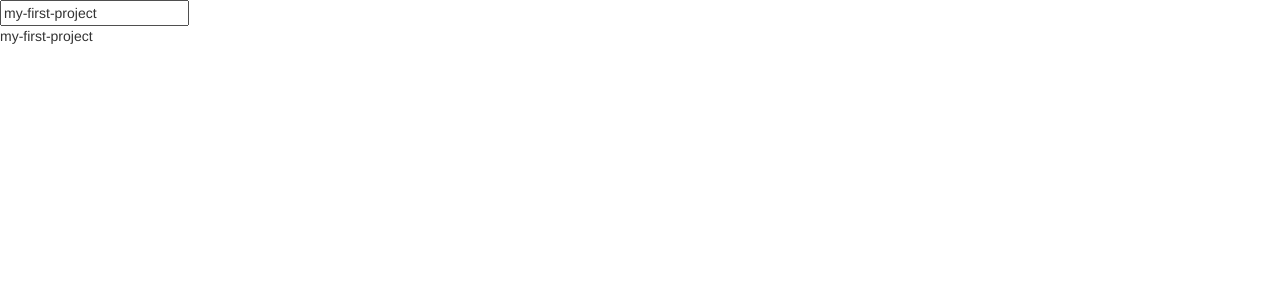
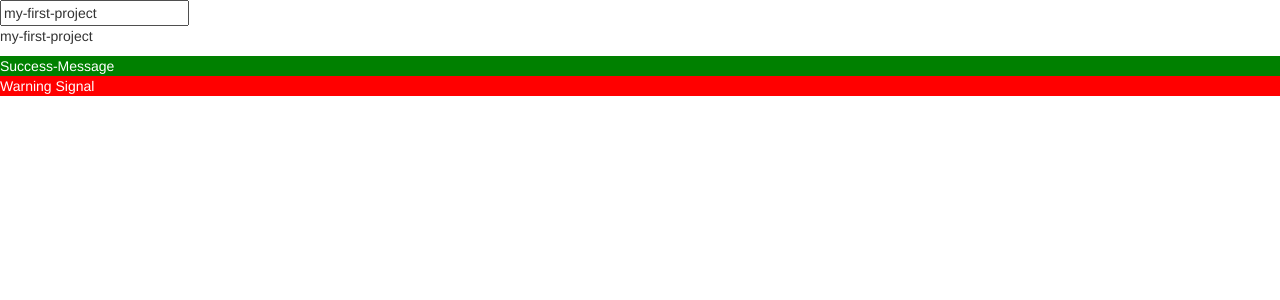
Before and after one commit to prajwalvishwamurthy/my-first-project, an Angular app: page / in a window 1280 px wide. Shown: the top 300 px of the page. Built offline with nearby package versions, Linux system fonts and the light colour scheme.

Commit message:
assignment solution for the topic 25

```diff
--- a/src/app/app.component.html
+++ b/src/app/app.component.html
@@ -2,3 +2,5 @@
 
 
 <p>{{ name }}</p>
+<app-success-alert></app-success-alert>
+<app-warning-alert></app-warning-alert>
--- a/src/app/app.component.ts
+++ b/src/app/app.component.ts
@@ -4,8 +4,8 @@ import { Component } from '@angular/core';
   selector: 'apps-roots', // this is the tag at where we display the html
   templateUrl:'./app.component.html',
   styleUrls: ['./app.component.css'],
+})
 
-})
 export class AppComponent {
   name = 'my-first-project';
 }
--- a/src/app/app.module.ts
+++ b/src/app/app.module.ts
@@ -4,9 +4,11 @@ import { BrowserModule } from '@angular/platform-browser';
 import { AppRoutingModule } from './app-routing.module';
 import { AppComponent } from './app.component';
 import { FormsModule } from '@angular/forms';
+import { WarningAlertComponent } from './warning-alert/warning-alert.component';
+import { SuccessAlertComponent } from './success-alert/success-alert.component';
 
 @NgModule({
-  declarations: [AppComponent],
+  declarations: [AppComponent, WarningAlertComponent, SuccessAlertComponent],
   imports: [BrowserModule, AppRoutingModule, FormsModule],
   providers: [],
   bootstrap: [AppComponent],
--- /dev/null
+++ b/src/app/success-alert/success-alert.component.css
@@ -0,0 +1,4 @@
+.success-container {
+    background-color: green;
+    color : white;
+}
--- /dev/null
+++ b/src/app/success-alert/success-alert.component.html
@@ -0,0 +1,4 @@
+
+<div class="success-container">
+    Success-Message
+</div>
--- /dev/null
+++ b/src/app/warning-alert/warning-alert.component.css
@@ -0,0 +1,4 @@
+.warning-container {
+    background-color: red;
+    color: white;
+}
--- /dev/null
+++ b/src/app/warning-alert/warning-alert.component.html
@@ -0,0 +1 @@
+<div class="warning-container "> Warning Signal</div>
```
Also changed, not shown: src/app/success-alert/success-alert.component.ts (added, +10 -0 lines), src/app/warning-alert/warning-alert.component.ts (added, +10 -0 lines), 2 other files (tests, documents, lock files or other folders).
